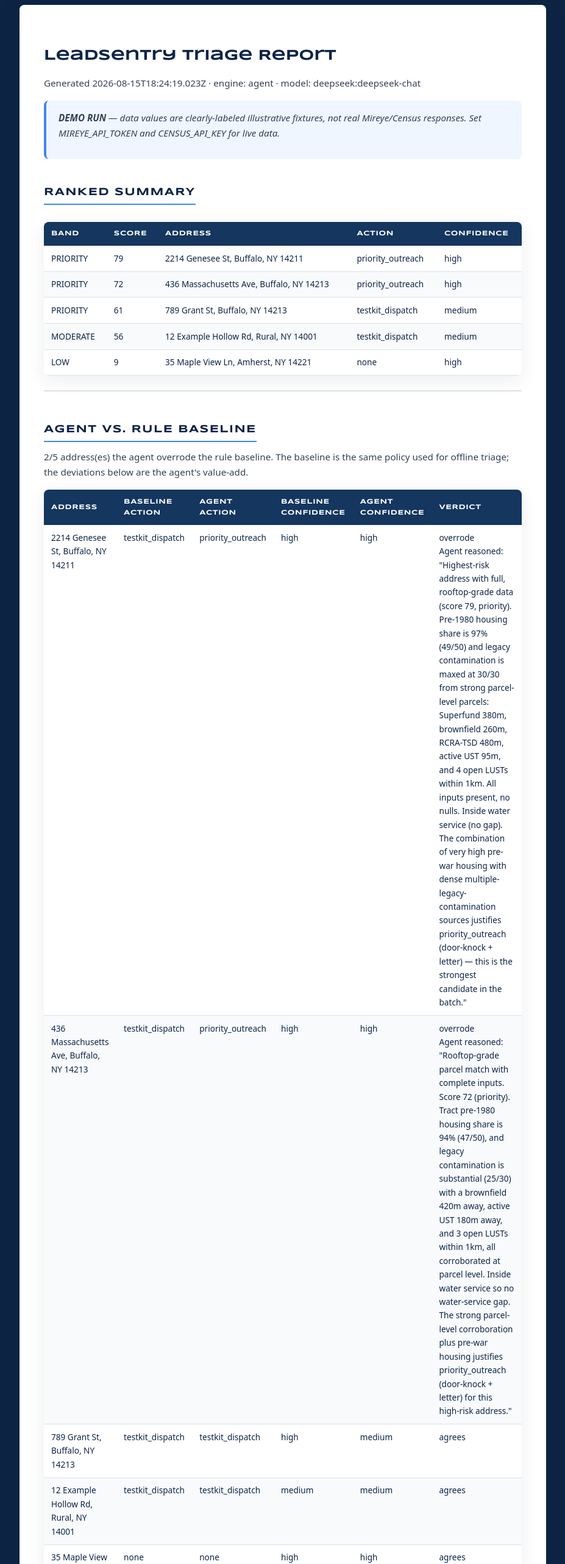
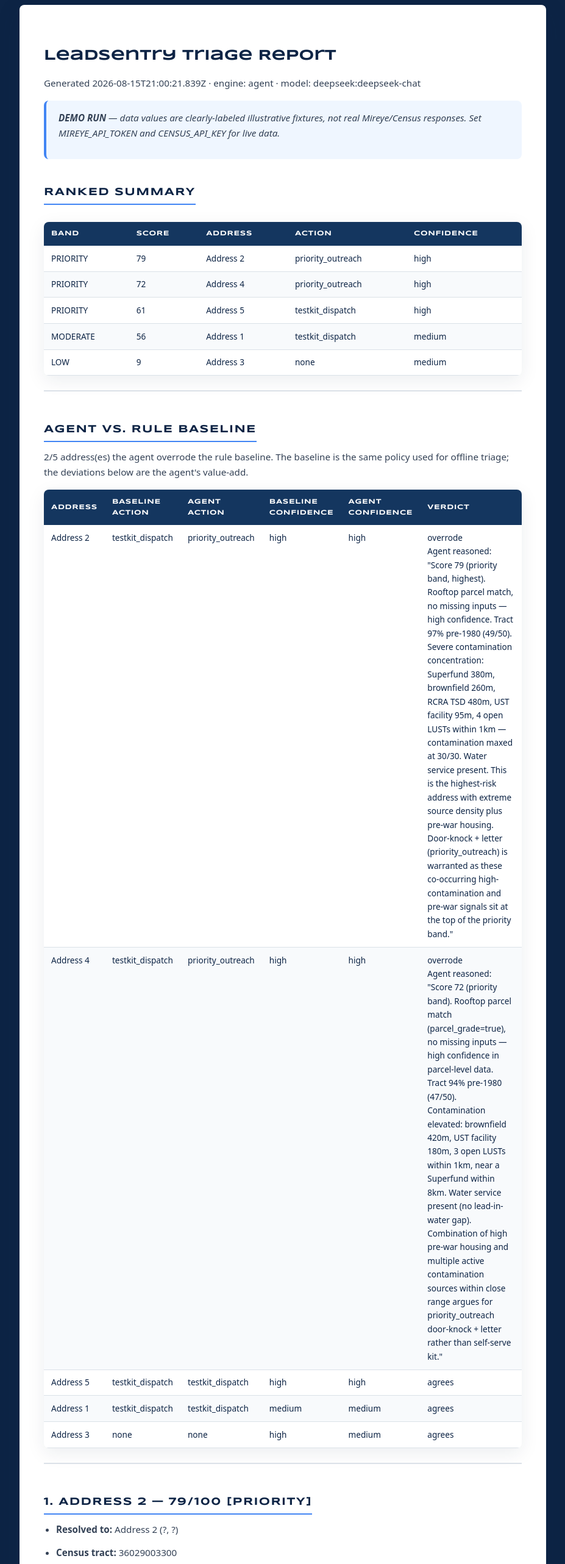
Before and after one commit to QAInsights/leadsentry, a website: page report.html in a window 1280 px wide. Shown: the part 180-2745 px from the top of the page at 61% size, without its empty margins (176-1103 px from the left). Drawn offline with Linux system fonts and the light colour scheme.

Commit message:
refactor: redact sample report and demo artifacts

```diff
--- a/report.html
+++ b/report.html
@@ -63,7 +63,7 @@
   </section>
   <main class="sheet">
     <h1>LeadSentry Triage Report</h1>
-<p>Generated 2026-08-15T18:24:19.023Z · engine: agent · model: deepseek:deepseek-chat</p>
+<p>Generated 2026-08-15T21:00:21.839Z · engine: agent · model: deepseek:deepseek-chat</p>
 <blockquote>
 <p><strong>DEMO RUN</strong> — data values are clearly-labeled illustrative fixtures, not real Mireye/Census responses. Set MIREYE_API_TOKEN and CENSUS_API_KEY for live data.</p>
 </blockquote>
@@ -82,37 +82,37 @@
 <tr>
 <td>PRIORITY</td>
 <td>79</td>
-<td>2214 Genesee St, Buffalo, NY 14211</td>
+<td>Address 2</td>
 <td>priority_outreach</td>
 <td>high</td>
 </tr>
 <tr>
 <td>PRIORITY</td>
 <td>72</td>
-<td>436 Massachusetts Ave, Buffalo, NY 14213</td>
+<td>Address 4</td>
 <td>priority_outreach</td>
 <td>high</td>
 </tr>
 <tr>
 <td>PRIORITY</td>
 <td>61</td>
-<td>789 Grant St, Buffalo, NY 14213</td>
+<td>Address 5</td>
 <td>testkit_dispatch</td>
-<td>medium</td>
+<td>high</td>
 </tr>
 <tr>
 <td>MODERATE</td>
 <td>56</td>
-<td>12 Example Hollow Rd, Rural, NY 14001</td>
+<td>Address 1</td>
 <td>testkit_dispatch</td>
 <td>medium</td>
 </tr>
 <tr>
 <td>LOW</td>
 <td>9</td>
-<td>35 Maple View Ln, Amherst, NY 14221</td>
+<td>Address 3</td>
 <td>none</td>
-<td>high</td>
+<td>medium</td>
 </tr>
 </tbody>
 </table>
@@ -132,31 +132,31 @@
 </thead>
 <tbody>
 <tr>
-<td>2214 Genesee St, Buffalo, NY 14211</td>
+<td>Address 2</td>
 <td>testkit_dispatch</td>
 <td>priority_outreach</td>
 <td>high</td>
 <td>high</td>
-<td>overrode<br>Agent reasoned: "Highest-risk address with full, rooftop-grade data (score 79, priority). Pre-1980 housing share is 97% (49/50) and legacy contamination is maxed at 30/30 from strong parcel-level parcels: Superfund 380m, brownfield 260m, RCRA-TSD 480m, active UST 95m, and 4 open LUSTs within 1km. All inputs present, no nulls. Inside water service (no gap). The combination of very high pre-war housing with dense multiple-legacy-contamination sources justifies priority_outreach (door-knock + letter) — this is the strongest candidate in the batch."</td>
+<td>overrode<br>Agent reasoned: "Score 79 (priority band, highest). Rooftop parcel match, no missing inputs — high confidence. Tract 97% pre-1980 (49/50). Severe contamination concentration: Superfund 380m, brownfield 260m, RCRA TSD 480m, UST facility 95m, 4 open LUSTs within 1km — contamination maxed at 30/30. Water service present. This is the highest-risk address with extreme source density plus pre-war housing. Door-knock + letter (priority_outreach) is warranted as these co-occurring high-contamination and pre-war signals sit at the top of the priority band."</td>
 </tr>
 <tr>
-<td>436 Massachusetts Ave, Buffalo, NY 14213</td>
+<td>Address 4</td>
 <td>testkit_dispatch</td>
 <td>priority_outreach</td>
 <td>high</td>
 <td>high</td>
-<td>overrode<br>Agent reasoned: "Rooftop-grade parcel match with complete inputs. Score 72 (priority). Tract pre-1980 housing share is 94% (47/50), and legacy contamination is substantial (25/30) with a brownfield 420m away, active UST 180m away, and 3 open LUSTs within 1km, all corroborated at parcel level. Inside water service so no water-service gap. The strong parcel-level corroboration plus pre-war housing justifies priority_outreach (door-knock + letter) for this high-risk address."</td>
+<td>overrode<br>Agent reasoned: "Score 72 (priority band). Rooftop parcel match (parcel_grade=true), no missing inputs — high confidence in parcel-level data. Tract 94% pre-1980 (47/50). Contamination elevated: brownfield 420m, UST facility 180m, 3 open LUSTs within 1km, near a Superfund within 8km. Water service present (no lead-in-water gap). Combination of high pre-war housing and multiple active contamination sources within close range argues for priority_outreach door-knock + letter rather than self-serve kit."</td>
 </tr>
 <tr>
-<td>789 Grant St, Buffalo, NY 14213</td>
+<td>Address 5</td>
 <td>testkit_dispatch</td>
 <td>testkit_dispatch</td>
 <td>high</td>
-<td>medium</td>
+<td>high</td>
 <td>agrees</td>
 </tr>
 <tr>
-<td>12 Example Hollow Rd, Rural, NY 14001</td>
+<td>Address 1</td>
 <td>testkit_dispatch</td>
 <td>testkit_dispatch</td>
 <td>medium</td>
@@ -164,22 +164,22 @@
 <td>agrees</td>
 </tr>
 <tr>
-<td>35 Maple View Ln, Amherst, NY 14221</td>
+<td>Address 3</td>
 <td>none</td>
 <td>none</td>
 <td>high</td>
-<td>high</td>
+<td>medium</td>
 <td>agrees</td>
 </tr>
 </tbody>
 </table>
 <hr />
-<h2>1. 2214 Genesee St, Buffalo, NY 14211 — 79/100 [PRIORITY]</h2>
+<h2>1. Address 2 — 79/100 [PRIORITY]</h2>
 <ul>
-<li><strong>Resolved to:</strong> 2214 Genesee St, Buffalo, NY 14211 (42.9093, -78.8182)</li>
+<li><strong>Resolved to:</strong> Address 2 (?, ?)</li>
 <li><strong>Census tract:</strong> 36029003300</li>
 <li><strong>Confidence:</strong> high</li>
-<li><strong>Action:</strong> priority_outreach -&gt; <code>actions\2214-genesee-st-buffalo-ny-14211.md</code></li>
+<li><strong>Action:</strong> priority_outreach -&gt; <code>actions\address-2.md</code></li>
 </ul>
 <table>
 <thead>
@@ -209,18 +209,18 @@
 </table>
 <p><strong>Agent reasoning:</strong></p>
 <blockquote>
-<p>Highest-risk address with full, rooftop-grade data (score 79, priority). Pre-1980 housing share is 97% (49/50) and legacy contamination is maxed at 30/30 from strong parcel-level parcels: Superfund 380m, brownfield 260m, RCRA-TSD 480m, active UST 95m, and 4 open LUSTs within 1km. All inputs present, no nulls. Inside water service (no gap). The combination of very high pre-war housing with dense multiple-legacy-contamination sources justifies priority_outreach (door-knock + letter) — this is the strongest candidate in the batch.</p>
+<p>Score 79 (priority band, highest). Rooftop parcel match, no missing inputs — high confidence. Tract 97% pre-1980 (49/50). Severe contamination concentration: Superfund 380m, brownfield 260m, RCRA TSD 480m, UST facility 95m, 4 open LUSTs within 1km — contamination maxed at 30/30. Water service present. This is the highest-risk address with extreme source density plus pre-war housing. Door-knock + letter (priority_outreach) is warranted as these co-occurring high-contamination and pre-war signals sit at the top of the priority band.</p>
 </blockquote>
 <p><strong>Citations:</strong>
-- Pre-1980 housing share: US Census ACS 2023 5-yr, Table B25034 — 2241/2310 units — ILLUSTRATIVE_FIXTURE (shape matches ACS 2023 5-year B25034) (fetched 2026-08-15T18:23:53.293Z) <strong>[ILLUSTRATIVE FIXTURE]</strong>
-- ILLUSTRATIVE_FIXTURE (fetched 2026-08-15T18:23:50.821Z): tract_geoid, within_water_service_area, water_system_name, domestic_well_households_per_km2, domestic_well_household_density_class, nearest_superfund_distance_m, superfund_sites_within_radius_count, nearest_brownfield_distance_m, brownfields_within_radius_count, nearest_rcra_tsd_distance_m, rcra_tsd_facilities_within_radius_count, open_lust_sites_within_1km_count, nearest_ust_facility_distance_m</p>
+- Pre-1980 housing share: US Census ACS 2023 5-yr, Table B25034 — 2241/2310 units — ILLUSTRATIVE_FIXTURE (shape matches ACS 2023 5-year B25034) (fetched 2026-08-15T20:59:49.958Z) <strong>[ILLUSTRATIVE FIXTURE]</strong>
+- ILLUSTRATIVE_FIXTURE (fetched 2026-08-15T20:59:47.582Z): tract_geoid, within_water_service_area, water_system_name, domestic_well_households_per_km2, domestic_well_household_density_class, nearest_superfund_distance_m, superfund_sites_within_radius_count, nearest_brownfield_distance_m, brownfields_within_radius_count, nearest_rcra_tsd_distance_m, rcra_tsd_facilities_within_radius_count, open_lust_sites_within_1km_count, nearest_ust_facility_distance_m</p>
 <hr />
-<h2>2. 436 Massachusetts Ave, Buffalo, NY 14213 — 72/100 [PRIORITY]</h2>
+<h2>2. Address 4 — 72/100 [PRIORITY]</h2>
 <ul>
-<li><strong>Resolved to:</strong> 436 Massachusetts Ave, Buffalo, NY 14213 (42.9279, -78.8795)</li>
+<li><strong>Resolved to:</strong> Address 4 (?, ?)</li>
 <li><strong>Census tract:</strong> 36029006500</li>
 <li><strong>Confidence:</strong> high</li>
-<li><strong>Action:</strong> priority_outreach -&gt; <code>actions\436-massachusetts-ave-buffalo-ny-14213.md</code></li>
+<li><strong>Action:</strong> priority_outreach -&gt; <code>actions\address-4.md</code> — field request filed with Mireye</li>
 </ul>
 <table>
 <thead>
@@ -250,17 +250,17 @@
 </table>
 <p><strong>Agent reasoning:</strong></p>
 <blockquote>
-<p>Rooftop-grade parcel match with complete inputs. Score 72 (priority). Tract pre-1980 housing share is 94% (47/50), and legacy contamination is substantial (25/30) with a brownfield 420m away, active UST 180m away, and 3 open LUSTs within 1km, all corroborated at parcel level. Inside water service so no water-service gap. The strong parcel-level corroboration plus pre-war housing justifies priority_outreach (door-knock + letter) for this high-risk address.</p>
+<p>Score 72 (priority band). Rooftop parcel match (parcel_grade=true), no missing inputs — high confidence in parcel-level data. Tract 94% pre-1980 (47/50). Contamination elevated: brownfield 420m, UST facility 180m, 3 open LUSTs within 1km, near a Superfund within 8km. Water service present (no lead-in-water gap). Combination of high pre-war housing and multiple active contamination sources within close range argues for priority_outreach door-knock + letter rather than self-serve kit.</p>
 </blockquote>
 <p><strong>Citations:</strong>
-- Pre-1980 housing share: US Census ACS 2023 5-yr, Table B25034 — 2012/2140 units — ILLUSTRATIVE_FIXTURE (shape matches ACS 2023 5-year B25034) (fetched 2026-08-15T18:23:53.292Z) <strong>[ILLUSTRATIVE FIXTURE]</strong>
-- ILLUSTRATIVE_FIXTURE (fetched 2026-08-15T18:23:50.820Z): tract_geoid, within_water_service_area, water_system_name, domestic_well_households_per_km2, domestic_well_household_density_class, nearest_superfund_distance_m, superfund_sites_within_radius_count, nearest_brownfield_distance_m, brownfields_within_radius_count, nearest_rcra_tsd_distance_m, rcra_tsd_facilities_within_radius_count, open_lust_sites_within_1km_count, nearest_ust_facility_distance_m</p>
+- Pre-1980 housing share: US Census ACS 2023 5-yr, Table B25034 — 2012/2140 units — ILLUSTRATIVE_FIXTURE (shape matches ACS 2023 5-year B25034) (fetched 2026-08-15T20:59:49.958Z) <strong>[ILLUSTRATIVE FIXTURE]</strong>
+- ILLUSTRATIVE_FIXTURE (fetched 2026-08-15T20:59:47.581Z): tract_geoid, within_water_service_area, water_system_name, domestic_well_households_per_km2, domestic_well_household_density_class, nearest_superfund_distance_m, superfund_sites_within_radius_count, nearest_brownfield_distance_m, brownfields_within_radius_count, nearest_rcra_tsd_distance_m, rcra_tsd_facilities_within_radius_count, open_lust_sites_within_1km_count, nearest_ust_facility_distance_m</p>
 <hr />
-<h2>3. 789 Grant St, Buffalo, NY 14213 — 61/100 [PRIORITY]</h2>
+<h2>3. Address 5 — 61/100 [PRIORITY]</h2>
 <ul>
-<li><strong>Resolved to:</strong> 789 Grant St, Buffalo, NY 14213 (42.9186, -78.8887)</li>
+<li><strong>Resolved to:</strong> Address 5 (?, ?)</li>
 <li><strong>Census tract:</strong> 36029006601</li>
-<li><strong>Confidence:</strong> medium</li>
+<li><strong>Confidence:</strong> high</li>
 <li><strong>Action:</strong> testkit_dispatch -&gt; <code>actions\dispatch-list.md</code></li>
 </ul>
 <table>
@@ -291,15 +291,15 @@
 </table>
 <p><strong>Agent reasoning:</strong></p>
 <blockquote>
-<p>Rooftop-grade parcel match, score 61 (priority, lower edge). Pre-1980 housing share is 89% (45/50), but the legacy-contamination subscore is only 16/30, so the score leans more heavily on the tract-level housing signal with only moderate parcel-level corroboration (brownfield 950m, 1 LUST within 1km). Inside water service so no gap. Confidence is medium because parcel contamination is not strong. Given the priority band and moderate corroboration, a self-serve test-kit dispatch is appropriate: family can test without door-knock.</p>
+<p>Score 61 (priority band, low edge). Rooftop parcel match, no missing inputs — high confidence. Tract 89% pre-1980 (45/50). Contamination moderate: brownfield 950m, UST facility 610m, 1 open LUST within 1km, no close Superfund proximity. Water service present (no gap). The pre-war housing is the main driver; contamination is more moderate than top-tier cases. Given moderate contamination, provided water service, and self-serve capability, I dispatch a test kit rather than door-knock outreach.</p>
 </blockquote>
 <p><strong>Citations:</strong>
-- Pre-1980 housing share: US Census ACS 2023 5-yr, Table B25034 — 1683/1890 units — ILLUSTRATIVE_FIXTURE (shape matches ACS 2023 5-year B25034) (fetched 2026-08-15T18:23:53.292Z) <strong>[ILLUSTRATIVE FIXTURE]</strong>
-- ILLUSTRATIVE_FIXTURE (fetched 2026-08-15T18:23:50.821Z): tract_geoid, within_water_service_area, water_system_name, domestic_well_households_per_km2, domestic_well_household_density_class, nearest_superfund_distance_m, superfund_sites_within_radius_count, nearest_brownfield_distance_m, brownfields_within_radius_count, nearest_rcra_tsd_distance_m, rcra_tsd_facilities_within_radius_count, open_lust_sites_within_1km_count, nearest_ust_facility_distance_m</p>
+- Pre-1980 housing share: US Census ACS 2023 5-yr, Table B25034 — 1683/1890 units — ILLUSTRATIVE_FIXTURE (shape matches ACS 2023 5-year B25034) (fetched 2026-08-15T20:59:49.958Z) <strong>[ILLUSTRATIVE FIXTURE]</strong>
+- ILLUSTRATIVE_FIXTURE (fetched 2026-08-15T20:59:47.582Z): tract_geoid, within_water_service_area, water_system_name, domestic_well_households_per_km2, domestic_well_household_density_class, nearest_superfund_distance_m, superfund_sites_within_radius_count, nearest_brownfield_distance_m, brownfields_within_radius_count, nearest_rcra_tsd_distance_m, rcra_tsd_facilities_within_radius_count, open_lust_sites_within_1km_count, nearest_ust_facility_distance_m</p>
 <hr />
-<h2>4. 12 Example Hollow Rd, Rural, NY 14001 — 56/100 [MODERATE]</h2>
+<h2>4. Address 1 — 56/100 [MODERATE]</h2>
 <ul>
-<li><strong>Resolved to:</strong> 12 Example Hollow Rd, Rural, NY 14001 (42.7661, -78.6108) — WARNING: street-centerline estimate, not a rooftop match</li>
+<li><strong>Resolved to:</strong> Address 1 (?, ?) — WARNING: street-centerline estimate, not a rooftop match</li>
 <li><strong>Census tract:</strong> 36029014902</li>
 <li><strong>Confidence:</strong> medium (missing inputs: nearest_superfund_distance_m, nearest_brownfield_distance_m, nearest_rcra_tsd_distance_m)</li>
 <li><strong>Action:</strong> testkit_dispatch -&gt; <code>actions\dispatch-list.md</code></li>
@@ -332,17 +332,17 @@
 </table>
 <p><strong>Agent reasoning:</strong></p>
 <blockquote>
-<p>Moderate band (score 56). Strong red flag: this address is outside any EPA community water system service area with HIGH domestic-well household density, earning the full water-service-gap 20 points — meaning private-well water with no federal lead-in-water oversight, a direct exposure vector. However, data quality is degraded: parcel_grade=false (street-centerline, not rooftop), so parcel distances describe a neighboring property at best, and 3 contamination fields (superfund/brownfield/RCRA-TSD) returned null (missing inputs &gt;30%). Confidence is capped at medium. The water-service red flag argues for testkit_dispatch despite the moderate band.</p>
+<p>Score 56 (moderate band). parcel_grade=false means street-centerline estimate, so parcel-specific distances are not rooftop-reliable — cap confidence at medium. ~30% of contamination inputs null (Superfund/brownfield/RCRA), further supporting medium confidence. Critical red flag: OUTSIDE any community water service area with high (41.2/km2) domestic-well density — no federal lead-in-water oversight, a strong well-water exposure risk. This red flag in the moderate band justifies a test kit dispatch despite the lower overall score.</p>
 </blockquote>
 <p><strong>Citations:</strong>
-- Pre-1980 housing share: US Census ACS 2023 5-yr, Table B25034 — 1021/1450 units — ILLUSTRATIVE_FIXTURE (shape matches ACS 2023 5-year B25034) (fetched 2026-08-15T18:23:53.292Z) <strong>[ILLUSTRATIVE FIXTURE]</strong>
-- ILLUSTRATIVE_FIXTURE (fetched 2026-08-15T18:23:50.821Z): tract_geoid, within_water_service_area, water_system_name, domestic_well_households_per_km2, domestic_well_household_density_class, nearest_superfund_distance_m, superfund_sites_within_radius_count, nearest_brownfield_distance_m, brownfields_within_radius_count, nearest_rcra_tsd_distance_m, rcra_tsd_facilities_within_radius_count, open_lust_sites_within_1km_count, nearest_ust_facility_distance_m</p>
+- Pre-1980 housing share: US Census ACS 2023 5-yr, Table B25034 — 1021/1450 units — ILLUSTRATIVE_FIXTURE (shape matches ACS 2023 5-year B25034) (fetched 2026-08-15T20:59:49.958Z) <strong>[ILLUSTRATIVE FIXTURE]</strong>
+- ILLUSTRATIVE_FIXTURE (fetched 2026-08-15T20:59:47.582Z): tract_geoid, within_water_service_area, water_system_name, domestic_well_households_per_km2, domestic_well_household_density_class, nearest_superfund_distance_m, superfund_sites_within_radius_count, nearest_brownfield_distance_m, brownfields_within_radius_count, nearest_rcra_tsd_distance_m, rcra_tsd_facilities_within_radius_count, open_lust_sites_within_1km_count, nearest_ust_facility_distance_m</p>
 <hr />
-<h2>5. 35 Maple View Ln, Amherst, NY 14221 — 9/100 [LOW]</h2>
+<h2>5. Address 3 — 9/100 [LOW]</h2>
 <ul>
-<li><strong>Resolved to:</strong> 35 Maple View Ln, Amherst, NY 14221 (43.0209, -78.7566)</li>
+<li><strong>Resolved to:</strong> Address 3 (?, ?)</li>
 <li><strong>Census tract:</strong> 36029009411</li>
-<li><strong>Confidence:</strong> high (missing inputs: nearest_superfund_distance_m, nearest_rcra_tsd_distance_m)</li>
+<li><strong>Confidence:</strong> medium (missing inputs: nearest_superfund_distance_m, nearest_rcra_tsd_distance_m)</li>
 <li><strong>Action:</strong> none</li>
 </ul>
 <table>
@@ -373,11 +373,11 @@
 </table>
 <p><strong>Agent reasoning:</strong></p>
 <blockquote>
-<p>Low band (score 9). Rooftop-grade parcel match. Pre-1980 tract housing share is only 10% (5/50), legacy contamination is minimal (only a distant brownfield 6800m and UST 2300m, 4/30), and the address is inside the community water service area so no water gap. Two contamination fields were null (superfund/RCRA-TSD) but these are expected to be absent in this low-contamination setting and do not change the low-band conclusion. No risk flags warranting action; no testing or outreach.</p>
+<p>Score 9 (low band). Rooftop parcel match, but Superfund and RCRA fields null (2 of ~6 inputs missing, ~1/3), so confidence is medium. Tract only 10% pre-1980 (5/50); nearest brownfield 6800m; within regulated water service area. No contamination, no pre-war housing, no water-service gap. Clear low-risk profile — no testing action needed.</p>
 </blockquote>
 <p><strong>Citations:</strong>
-- Pre-1980 housing share: US Census ACS 2023 5-yr, Table B25034 — 268/2680 units — ILLUSTRATIVE_FIXTURE (shape matches ACS 2023 5-year B25034) (fetched 2026-08-15T18:23:53.293Z) <strong>[ILLUSTRATIVE FIXTURE]</strong>
-- ILLUSTRATIVE_FIXTURE (fetched 2026-08-15T18:23:50.821Z): tract_geoid, within_water_service_area, water_system_name, domestic_well_households_per_km2, domestic_well_household_density_class, nearest_superfund_distance_m, superfund_sites_within_radius_count, nearest_brownfield_distance_m, brownfields_within_radius_count, nearest_rcra_tsd_distance_m, rcra_tsd_facilities_within_radius_count, open_lust_sites_within_1km_count, nearest_ust_facility_distance_m</p>
+- Pre-1980 housing share: US Census ACS 2023 5-yr, Table B25034 — 268/2680 units — ILLUSTRATIVE_FIXTURE (shape matches ACS 2023 5-year B25034) (fetched 2026-08-15T20:59:49.958Z) <strong>[ILLUSTRATIVE FIXTURE]</strong>
+- ILLUSTRATIVE_FIXTURE (fetched 2026-08-15T20:59:47.582Z): tract_geoid, within_water_service_area, water_system_name, domestic_well_households_per_km2, domestic_well_household_density_class, nearest_superfund_distance_m, superfund_sites_within_radius_count, nearest_brownfield_distance_m, brownfields_within_radius_count, nearest_rcra_tsd_distance_m, rcra_tsd_facilities_within_radius_count, open_lust_sites_within_1km_count, nearest_ust_facility_distance_m</p>
   </main>
 </body>
 </html>
```
